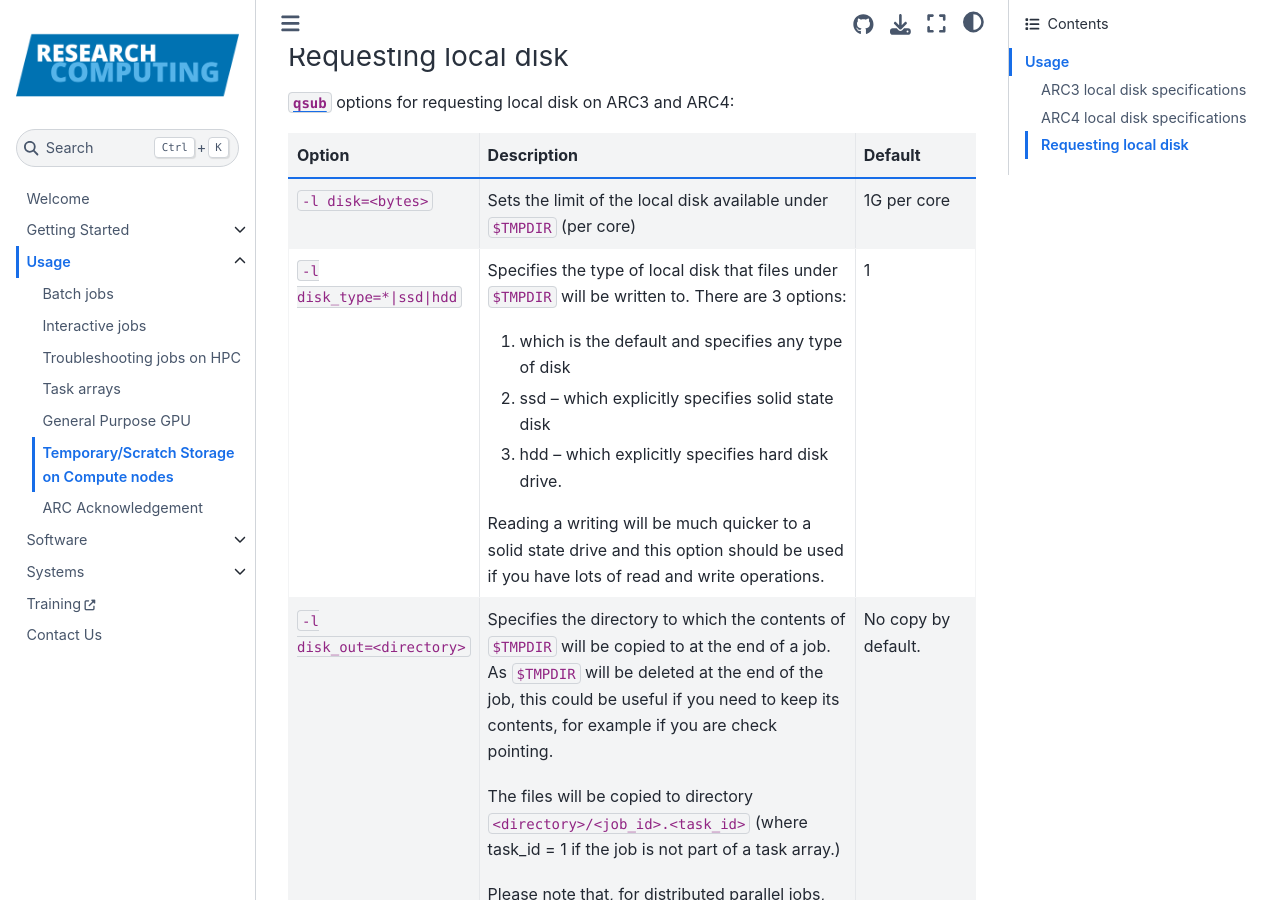
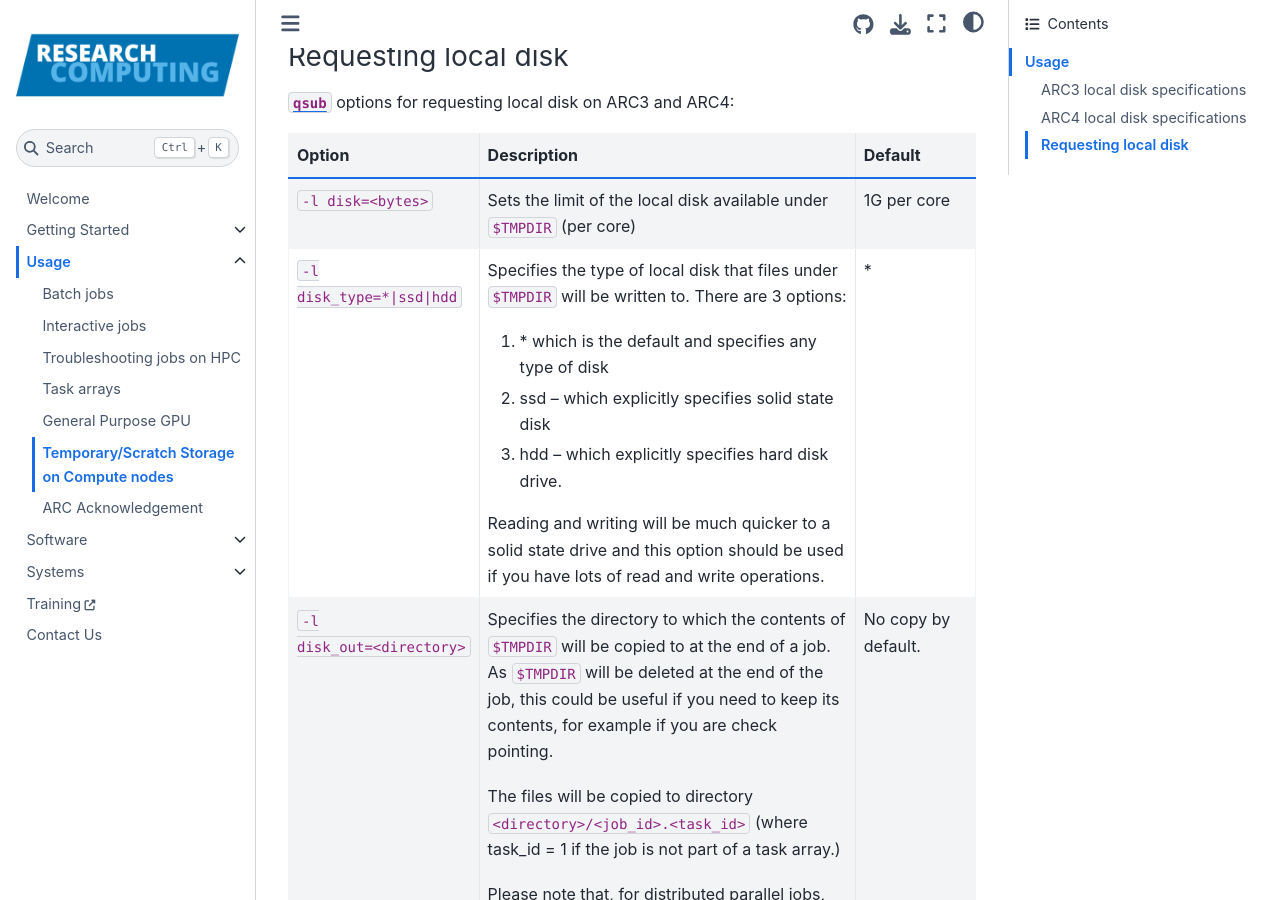
Before and after one commit to foqueiroz/arcdocs.github.io, a Jupyter Book: the page built from book/usage/scratch.md, in a window 1280 px wide and 900 px high, scrolled down 1868 px. Built offline with Jupyter Book 1.0.4 settings and Sphinx 7.4.7 and the Sphinx Book theme 1.1.4, drawn with Linux system fonts in a browser that asks for light colours.

Commit message:
updated jhodriens suggestions

```diff
--- a/book/usage/scratch.md
+++ b/book/usage/scratch.md
@@ -97,12 +97,12 @@ hdd - refers to a mechanical hard disk with a spinning platter, which has good p
 * - `-l disk_type=*|ssd|hdd`
   - Specifies the type of local disk that files under `$TMPDIR` will be written to. There are 3 options:
 
-    1. which is the default and specifies any type of disk
+    1. \* which is the default and specifies any type of disk
     2. ssd – which explicitly specifies solid state disk
     3. hdd – which explicitly specifies hard disk drive.
 
-    Reading a writing will be much quicker to a solid state drive and this option should be used if you have lots of read and write operations.
-  - 1
+    Reading and writing will be much quicker to a solid state drive and this option should be used if you have lots of read and write operations.
+  - \*
 * - `-l disk_out=<directory>`
   - Specifies the directory to which the contents of `$TMPDIR` will be copied to at the end of a job. As `$TMPDIR` will be deleted at the end of the job, this could be useful if you need to keep its contents, for example if you are check pointing.
 
```
